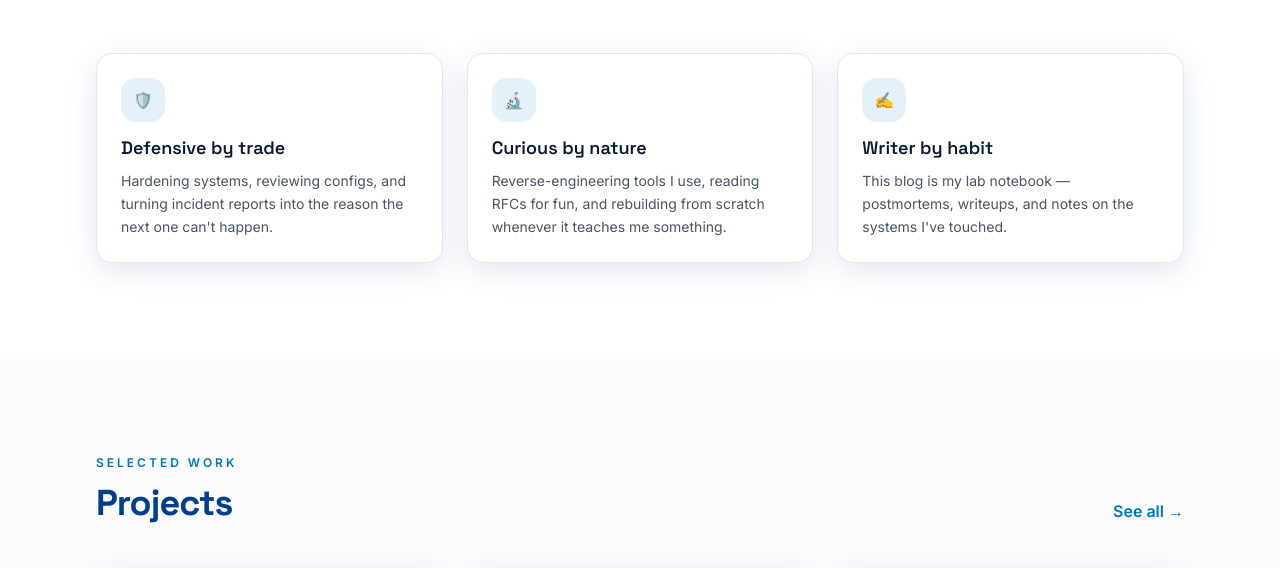
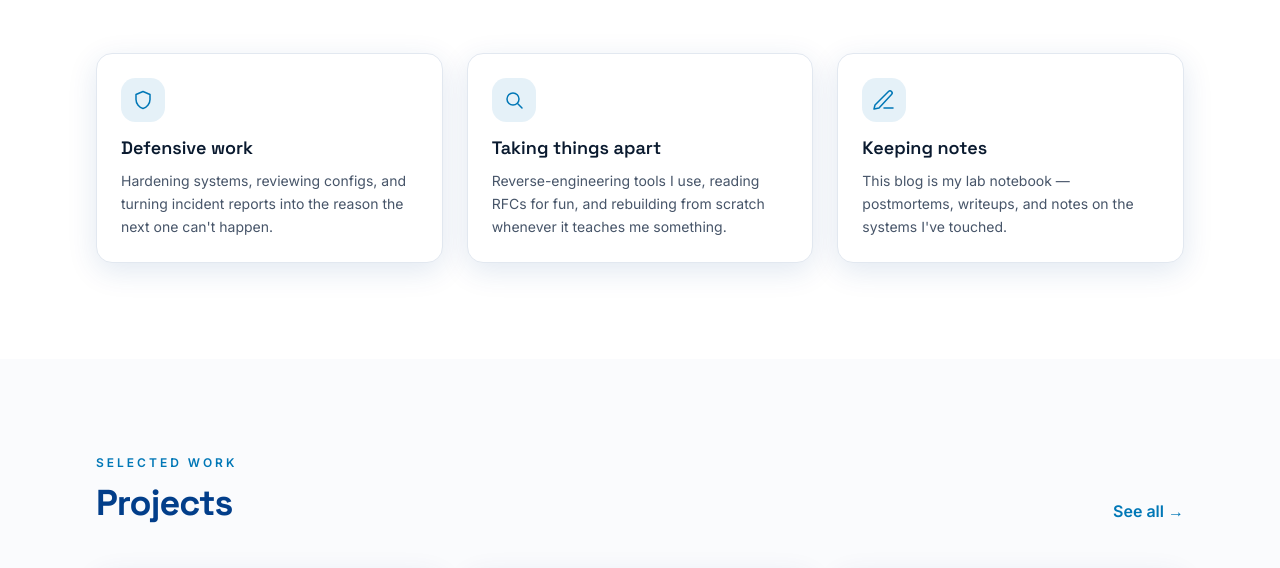
Before and after one commit to TahaBouallegui/bouallegui-me, a website: page index.html in a window 1280 px wide. Shown: the part 1239-1807 px from the top of the page. Drawn offline with nearby package versions, Linux system fonts and the light colour scheme; animation ran at ten frames a second.

Commit message:
style: replace emoji icons with inline SVG; make card titles human
- index: shield/magnifier/pen emoji -> SVG; 'Defensive by trade'
  'Curious by nature' 'Writer by habit' -> 'Defensive work'
  'Taking things apart' 'Keeping notes' (breaks the slogan-parallel)
- contact: GitHub/LinkedIn emoji -> SVG; email entity -> SVG envelope
  for a consistent social row
- functional arrows (scroll/see-all/read-it/back-to-top) kept

```diff
--- a/index.html
+++ b/index.html
@@ -52,18 +52,18 @@
         </div>
         <div class="grid gap-6 sm:grid-cols-2 lg:grid-cols-3">
             <article class="card card-link fade-in" data-animate>
-            <div class="mb-3 flex h-11 w-11 items-center justify-center rounded-lg bg-ocean/10 text-ocean">🛡️</div>
-            <h3 class="mb-2 font-display text-lg font-semibold">Defensive by trade</h3>
+              <div class="mb-3 flex h-11 w-11 items-center justify-center rounded-lg bg-ocean/10 text-ocean"><svg class="h-6 w-6" viewBox="0 0 24 24" fill="none" stroke="currentColor" stroke-width="1.5" stroke-linecap="round" stroke-linejoin="round" aria-hidden="true"><path d="M12 3.5l7 3v5c0 4.4-3.3 8.1-7 9-3.7-.9-7-4.6-7-9V6.5l7-3z"/></svg></div>
+              <h3 class="mb-2 font-display text-lg font-semibold">Defensive work</h3>
               <p class="text-sm leading-relaxed text-slate-600">Hardening systems, reviewing configs, and turning incident reports into the reason the next one can't happen.</p>
             </article>
             <article class="card card-link fade-in" data-animate>
-            <div class="mb-3 flex h-11 w-11 items-center justify-center rounded-lg bg-ocean/10 text-ocean">🔬</div>
-            <h3 class="mb-2 font-display text-lg font-semibold">Curious by nature</h3>
+              <div class="mb-3 flex h-11 w-11 items-center justify-center rounded-lg bg-ocean/10 text-ocean"><svg class="h-6 w-6" viewBox="0 0 24 24" fill="none" stroke="currentColor" stroke-width="1.5" stroke-linecap="round" stroke-linejoin="round" aria-hidden="true"><circle cx="11" cy="11" r="6"/><path d="m20 20-4.2-4.2"/></svg></div>
+              <h3 class="mb-2 font-display text-lg font-semibold">Taking things apart</h3>
               <p class="text-sm leading-relaxed text-slate-600">Reverse-engineering tools I use, reading RFCs for fun, and rebuilding from scratch whenever it teaches me something.</p>
             </article>
             <article class="card card-link fade-in sm:col-span-2 lg:col-span-1" data-animate>
-            <div class="mb-3 flex h-11 w-11 items-center justify-center rounded-lg bg-ocean/10 text-ocean">✍️</div>
-            <h3 class="mb-2 font-display text-lg font-semibold">Writer by habit</h3>
+              <div class="mb-3 flex h-11 w-11 items-center justify-center rounded-lg bg-ocean/10 text-ocean"><svg class="h-6 w-6" viewBox="0 0 24 24" fill="none" stroke="currentColor" stroke-width="1.5" stroke-linecap="round" stroke-linejoin="round" aria-hidden="true"><path d="M12 20h9"/><path d="M16.5 3.5a2.1 2.1 0 0 1 3 3L7 20l-5 1 1-4z"/></svg></div>
+              <h3 class="mb-2 font-display text-lg font-semibold">Keeping notes</h3>
               <p class="text-sm leading-relaxed text-slate-600">This blog is my lab notebook — postmortems, writeups, and notes on the systems I've touched.</p>
             </article>
         </div>
```
Also changed, not shown: contact.html (+3 -3 lines), css/output.css, 1 other file. Lines whose indentation alone changed are shown as unchanged.
